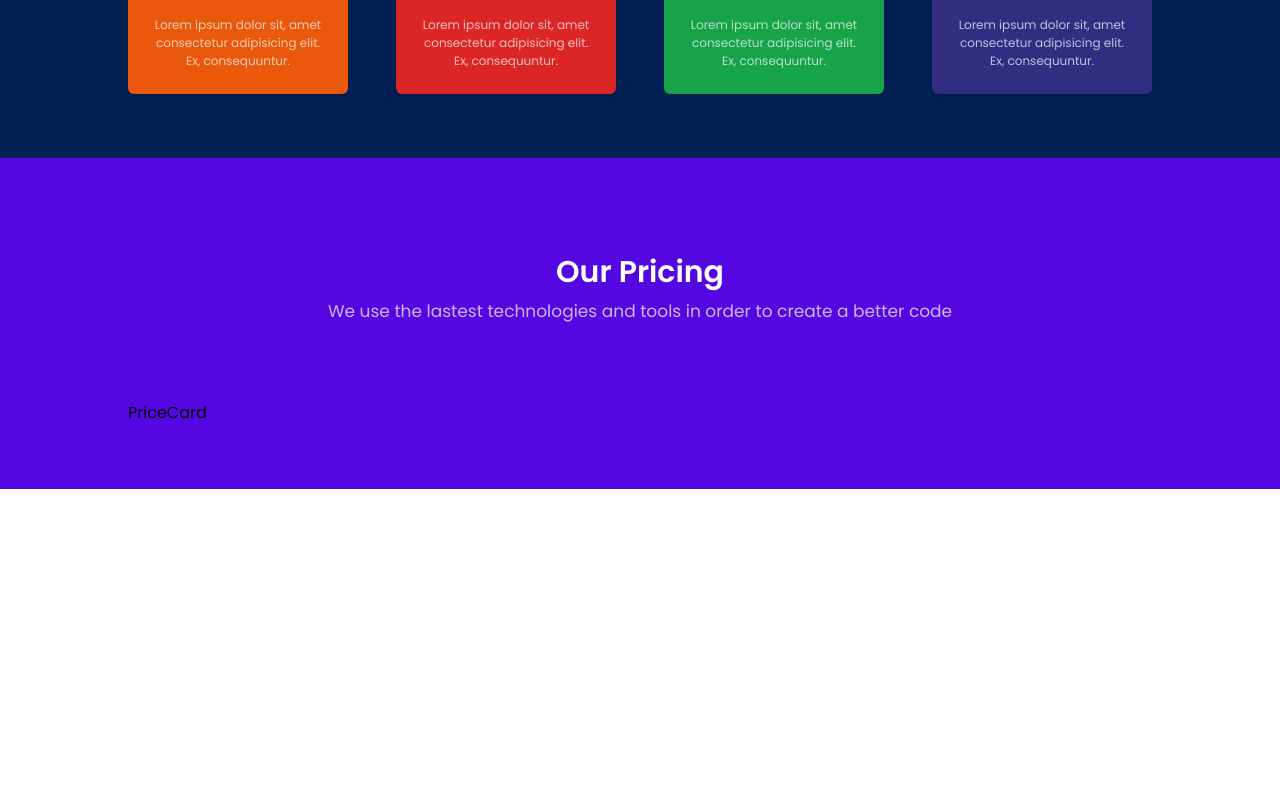
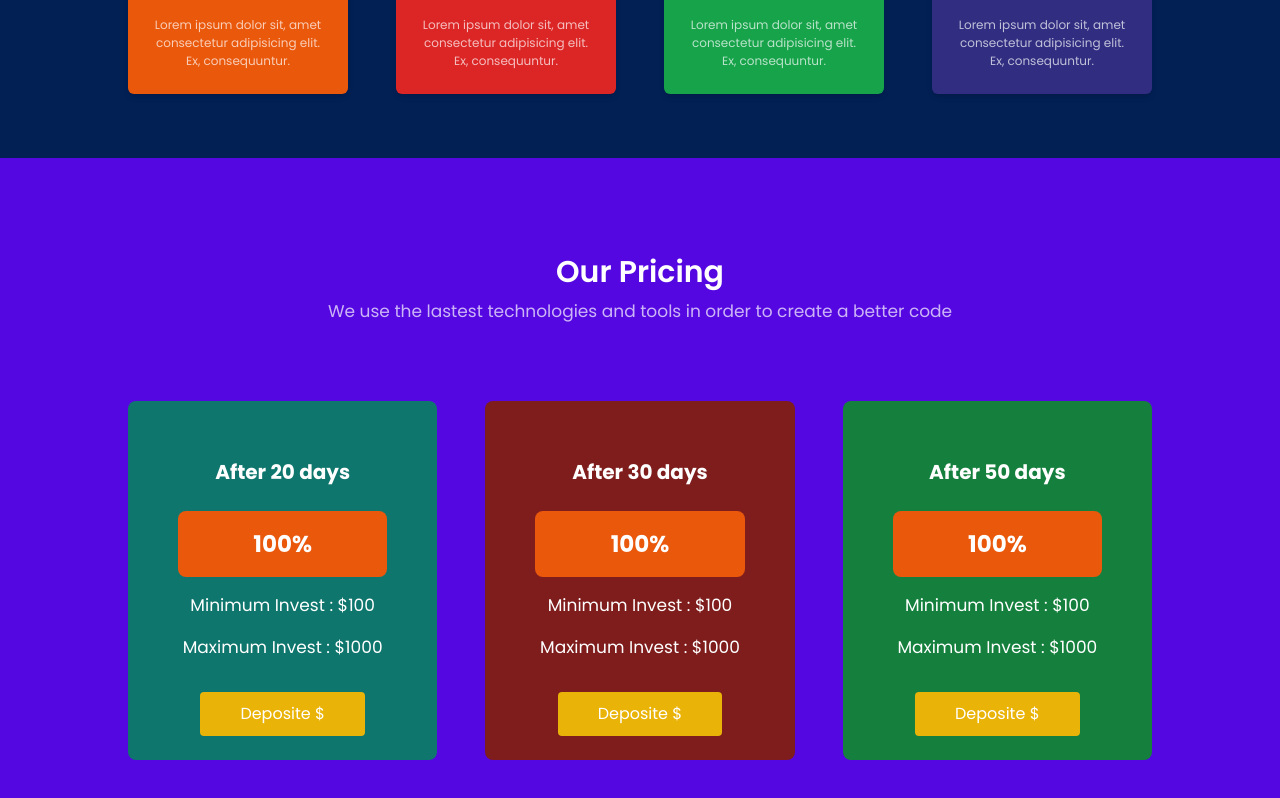
Before and after one commit to moonspark78/Invest-Project-NextJS, a Next.js app: page / in a window 1280 px wide. Shown: the part 1866-2664 px from the top of the page. Before the commit the page ends 2355 px from the top, so only its background shows below. Built offline with nearby package versions, Linux system fonts and the light colour scheme.

Commit message:
:tada: done with  the Pricing  section  :tada:

```diff
--- a/app/components/Home/Price/Price.tsx
+++ b/app/components/Home/Price/Price.tsx
@@ -7,12 +7,32 @@ const Price = () => {
     <div className='pt-20 pb-16 bg-[#5507e1]'>
         <SectionHeading heading='Our Pricing'/>
         {/* Define grid system */}
-        <div className='w-4/5 mx-auto grid grid-cols-1 md:grid-cols-2 lg:grid-cols-3 gap-15 mt-16'>
-            {/* Pricing Card */}
+        <div className='w-4/5 mx-auto grid grid-cols-1 md:grid-cols-2 lg:grid-cols-3 gap-12 mt-16'>
+            {/* Pricing Card 1*/}
             <div>
                 <PriceCard
                     bg="bg-teal-700"
                     days="20"
+                    percentage="100"
+                    minInvest="100"
+                    maxInvest="1000"
+                />
+            </div>
+            {/* Pricing Card 2 */}
+            <div>
+                <PriceCard
+                    bg="bg-red-900"
+                    days="30"
+                    percentage="100"
+                    minInvest="100"
+                    maxInvest="1000"
+                />
+            </div>
+            {/* Pricing Card 3*/}
+            <div>
+                <PriceCard
+                    bg="bg-green-700"
+                    days="50"
                     percentage="100"
                     minInvest="100"
                     maxInvest="1000"
--- a/app/components/Home/Price/PriceCard.tsx
+++ b/app/components/Home/Price/PriceCard.tsx
@@ -13,7 +13,22 @@ type Props ={
 
 const PriceCard = ({bg,days,percentage,minInvest,maxInvest}:Props) => {
   return (
-    <div>PriceCard</div>
+    <div className={`${bg} p-6 text-center rounded-lg`}>
+      <h1 className='text-[17px] font-bold md:text-[20px] text-white mt-8'>After {days} days{" "}</h1>
+      <h1 className='w-4/5 mx-auto bg-orange-600 text-white text-[23px] font-bold p-4 rounded-lg mt-6'>{percentage}% </h1>
+      <h1 className='mt-4 text-[17px] text-white mb-4'>Minimum Invest : ${minInvest}</h1>
+      <h1 className='mt-4 text-[17px] text-white mb-4'>Maximum Invest : ${maxInvest}</h1>
+      <div className='text-center mt-8'>
+        <button className='rounded px-10 py-2.5 overflow-hidden group bg-yellow-500 hover:bg-gradient-to-r
+           hover:from-yellow-500 hover:to-yellow-400 relative text-white hover:ring-2 hover:right-offset-2
+           hover:ring-yellow-400 transition-all ease-out duration-300'>
+            <span className='absolute right-0 w-8 h-32 -mt-12 transition-all duration-1000 transform translate-x-12
+            bg-white opacity-10 rotate-12 group-hover:-translate-x-40 ease'>
+            </span>
+            <span className='relative'>Deposite $</span>
+        </button>
+      </div>
+    </div>
   )
 }
 
```
